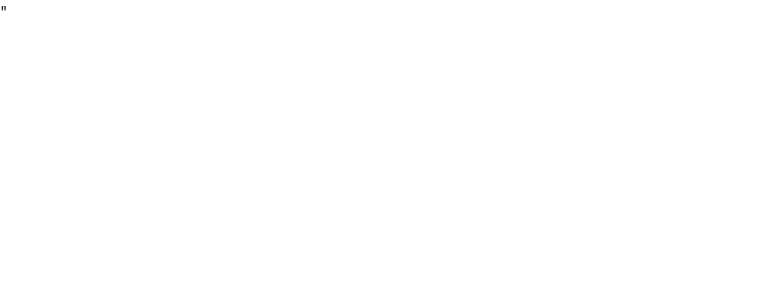
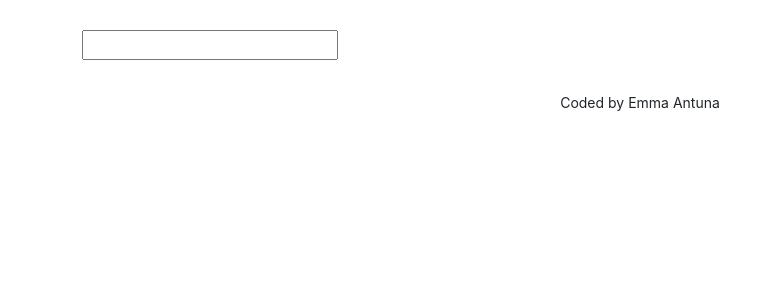
Before and after one commit to EmmaAntuna1/dictionary-react, a React (Create React App) app: page / in a window 1280 px wide. Shown: the top 300 px of the page, without its empty margins (0-781 px from the left). Built offline with nearby package versions, Linux system fonts and the light colour scheme.

Commit message:
added search to app

```diff
--- a/public/index.html
+++ b/public/index.html
@@ -10,7 +10,7 @@
       content="Web site created using create-react-app"
     />
     <link rel="apple-touch-icon" href="%PUBLIC_URL%/logo192.png" />
-    <link href="https://cdn.jsdelivr.net/npm/bootstrap@5.1.3/dist/css/bootstrap.min.css" rel="stylesheet" integrity="sha384-1BmE4kWBq78iYhFldvKuhfTAU6auU8tT94WrHftjDbrCEXSU1oBoqyl2QvZ6jIW3" crossorigin="anonymous">"
+    <link href="https://cdn.jsdelivr.net/npm/bootstrap@5.1.3/dist/css/bootstrap.min.css" rel="stylesheet" integrity="sha384-1BmE4kWBq78iYhFldvKuhfTAU6auU8tT94WrHftjDbrCEXSU1oBoqyl2QvZ6jIW3" crossorigin="anonymous">
 
     <!--
       manifest.json provides metadata used when your web app is installed on a
--- a/src/App.css
+++ b/src/App.css
@@ -0,0 +1,8 @@
+.App-header {
+    margin: 30px 0;
+}
+
+.App-footer {
+    text-align: center;
+    margin: 30px 0;
+}
--- a/src/App.js
+++ b/src/App.js
@@ -1,13 +1,17 @@
-import './App.css';
+import "./App.css";
+import Dictionary from "./Dictionary";
 
-function App() {
-  return (
+export default function App(){
+  return(
     <div className="App">
-      <header className="App-header">
-
-      </header>
+      <div className="container">
+        <header className="App-header">
+        </header>
+        <main>
+          <Dictionary/>
+        </main>
+        <footer className="App-footer"><small>Coded by Emma Antuna</small></footer>
+      </div>
     </div>
   );
 }
-
-export default App;
--- /dev/null
+++ b/src/Dictionary.js
@@ -0,0 +1,23 @@
+import React, {useState} from "react";
+import "./Dictionary.css";
+
+export default function Dictionary() {
+    let [keyword, setKeyword] = useState("");
+    function search(event) {
+        event.preventDefault();
+        alert(`Searching for ${keyword} definition`);
+    }
+
+    function handleKeywordChange(event) {
+        setKeyword(event.target.value);
+    }
+
+    return (
+    <div className="Dictionary">
+        <form onSubmit={search}>
+            <input type="search" onChange=
+            {handleKeywordChange} />
+        </form>
+    </div>
+    );
+}
```
Also changed, not shown: public/logo192.png (deleted), public/logo512.png (deleted), src/Dictionary.css (added).
